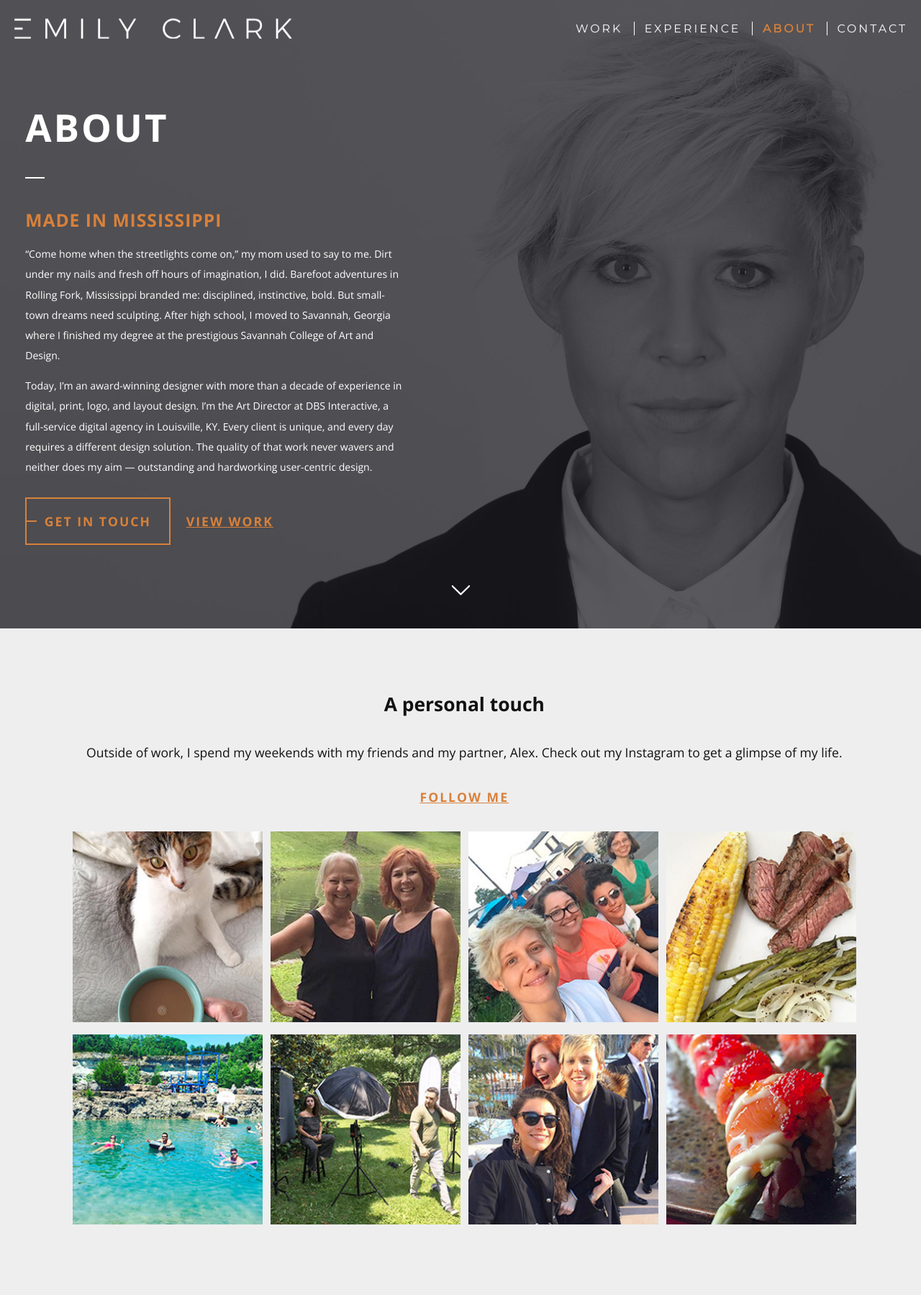
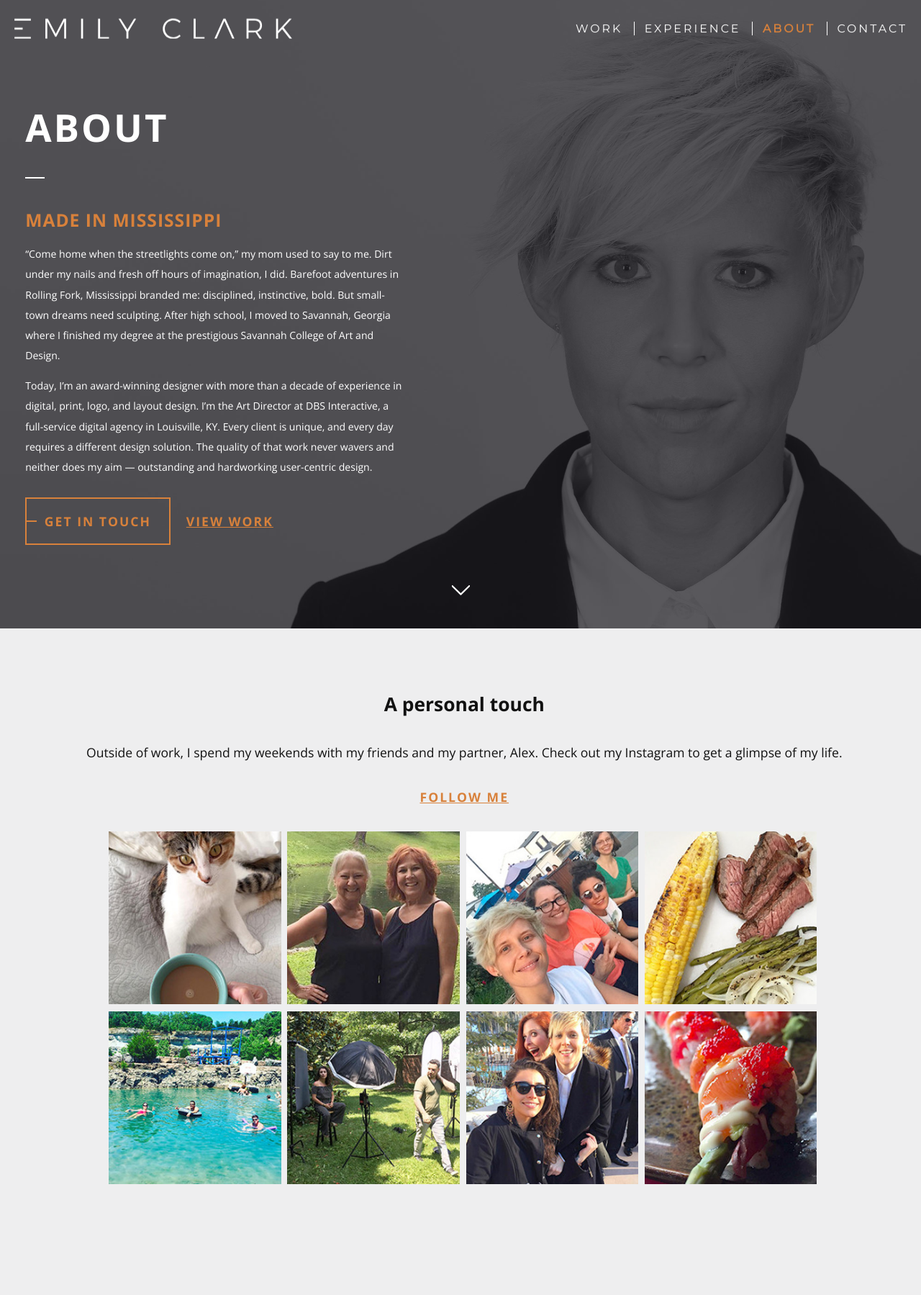
Before and after one commit to EmilyBlaineClark/emilyblaineclark.github.io, a Jekyll site: the page built from about.html, in a window 1280 px wide. Shown: the whole page at 72% size. Built offline with Jekyll 4.4.1, drawn with Linux system fonts in a browser that asks for light colours; nearby versions of some CDN libraries; after the commit the page ends 1736 px from its top, so only the background shows below that.

Commit message:
fix work hovers

```diff
--- a/_sass/_page.scss
+++ b/_sass/_page.scss
@@ -55,6 +55,7 @@
     right: 0;
     background: $black;
     opacity: 0.3;
+    pointer-events: none;
   }
 }
 
@@ -432,8 +433,20 @@
   margin-bottom: 2em;
   display: inline-block;
 }
+
+.instagram-images{
+  text-align: center;
+}
+
 .instagram-images img{
-  width: 100%;
+  width: 48%;
+  margin-right: 4px;
+  margin-bottom: 4px;
+  display: inline-block;
+
+  @media($bp-tablet){
+    width: 22%;
+  }
 }
 
 .page__contact-html{
--- a/about.html
+++ b/about.html
@@ -27,15 +27,15 @@ title: about
       <p>Outside of work, I spend my weekends with my friends and my partner, Alex. Check out my Instagram to get a glimpse of my life.</p>
       <a href="https://www.instagram.com/emilyblaineclark/" target="_blank" class="instagram-link" alt="Follow Me On Instagram">Follow me</a>
       <div>
-        <div class="flex two three-500 four-700 instagram-images">
-          <div><img src="/images/instagram/alva.jpg"></div>
-          <div><img src="/images/instagram/family.jpg"></div>
-          <div><img src="/images/instagram/friends.jpg"></div>
-          <div><img src="/images/instagram/grilled.jpg"></div>
-          <div><img src="/images/instagram/quarry.jpg"></div>
-          <div><img src="/images/instagram/shoot.jpg"></div>
-          <div><img src="/images/instagram/skiing.jpg"></div>
-          <div><img src="/images/instagram/sushi.jpg"></div>
+        <div class="instagram-images">
+          <img src="/images/instagram/alva.jpg">
+          <img src="/images/instagram/family.jpg">
+          <img src="/images/instagram/friends.jpg">
+          <img src="/images/instagram/grilled.jpg">
+          <img src="/images/instagram/quarry.jpg">
+          <img src="/images/instagram/shoot.jpg">
+          <img src="/images/instagram/skiing.jpg">
+          <img src="/images/instagram/sushi.jpg">
         </div>
       </div>
     </div>
```
